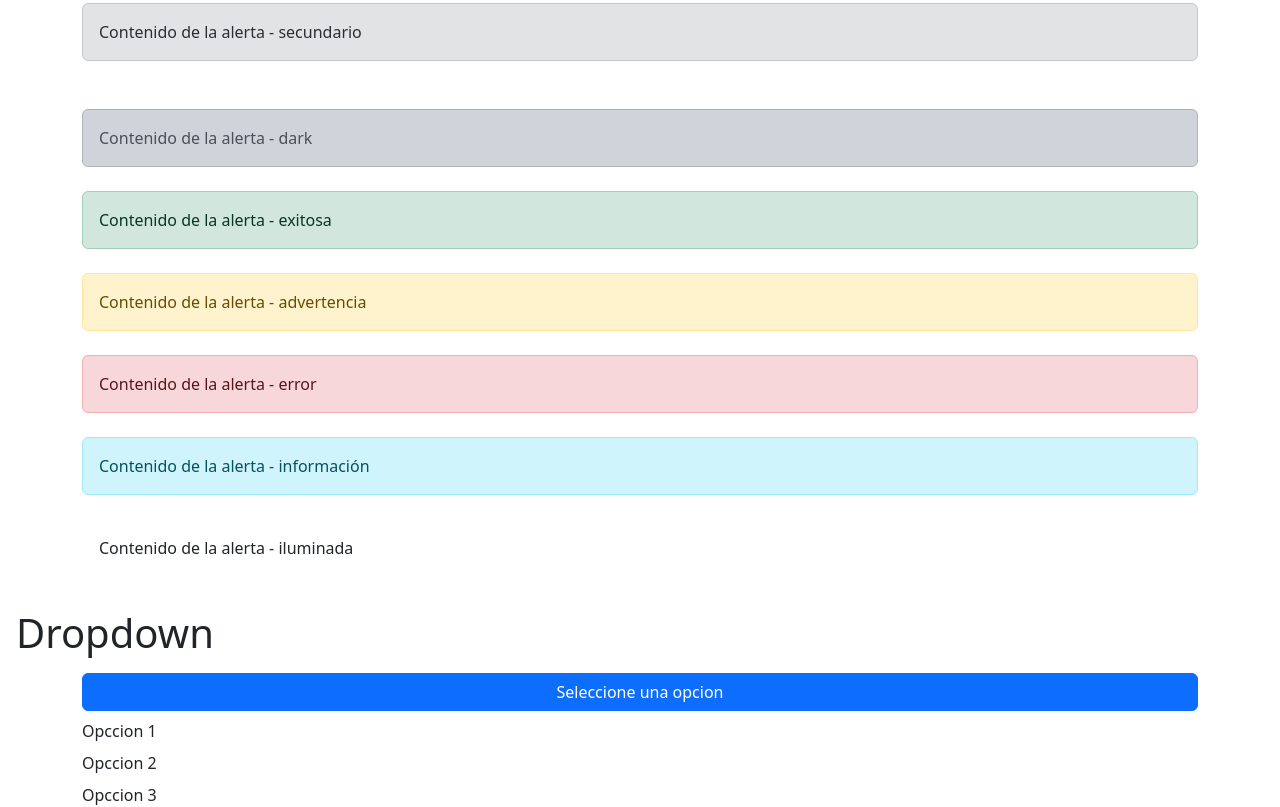
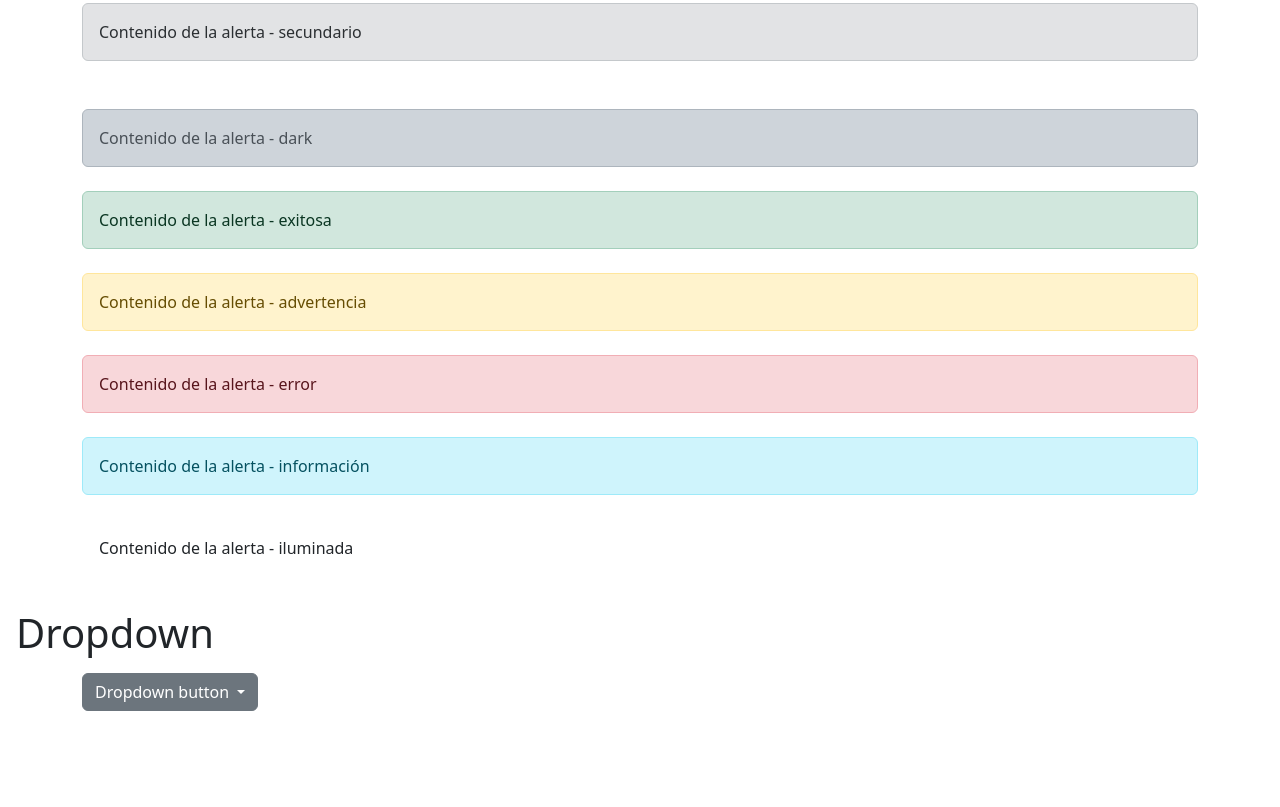
Before and after one commit to Scorhenao/SENATechnology, a plain HTML site: page bootstrap/practicaboo.html in a window 1280 px wide. Shown: the part 1029-1836 px from the top of the page. After the commit the page ends 1740 px from the top, so only its background shows below. Drawn offline with Linux system fonts and the light colour scheme.

Commit message:
dropdown and versions of bootstrap fixed, the hoisting must be jquery, popper, bootstrap

```diff
--- a/bootstrap/practicaboo.html
+++ b/bootstrap/practicaboo.html
@@ -4,14 +4,15 @@
     <meta charset="UTF-8">
     <meta name="viewport" content="width=device-width, initial-scale=1.0">
     <title>Practica --bootstrap--</title>
+    <!--control de eventos-->
+    <script src="./js/jquery-3.7.1.min.js" defer></script>
+    <!--control del dom, animaciones-->
+    <script src="./js/popper.min.js" defer></script>
     <!--bootstrap-->
     <!--screen para pantallas de mas de 500px-->
     <link rel="stylesheet" href="./css/bootstrap.min.css" media="screen">
     <script src="./js/bootstrap.min.js" defer></script>
-    <!--control de eventos-->
-    <script src="./js/jquery-3.7.1.min.js" defer></script>
-    <!--control del dom, animaciones-->
-    <script src="./js/popper.min.js" defer></script>
+
 </head>
 <body>
     <h1>Hola a todos</h1>
@@ -57,11 +58,16 @@
     <!--Dropdown o selector de menu-->
     <h1 class="m-3">Dropdown</h1>
     <section class="container d-flex flex-column gap-2">
-        <button class="btn btn-primary" type="button">Seleccione una opcion</button>
-        <div class="dropdown-menu" aria-labelledby="dropdownMenuLink"></div>
-        <div class="dropdown-item" href="#">Opccion 1</div>
-        <div class="dropdown-item" href="#">Opccion 2</div>
-        <div class="dropdown-item" href="#">Opccion 3</div>
+        <div class="dropdown">
+            <button class="btn btn-secondary dropdown-toggle" type="button" data-bs-toggle="dropdown" aria-expanded="false">
+                Dropdown button
+            </button>
+            <ul class="dropdown-menu">
+            <li><a class="dropdown-item" href="#">Action</a></li>
+            <li><a class="dropdown-item" href="#">Another action</a></li>
+            <li><a class="dropdown-item" href="#">Something else here</a></li>
+            </ul>
+        </div>
     </section>
 
 </body>
```
Also changed, not shown: 1 other file.
